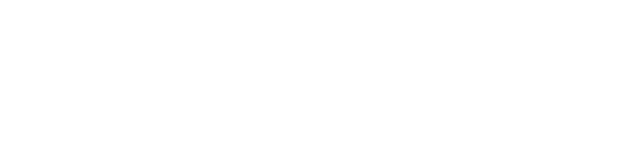
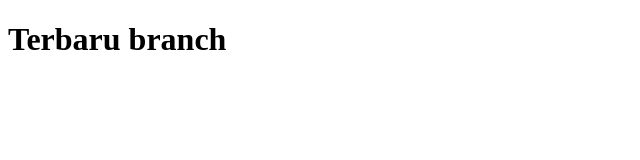
Before and after one commit to PeriHidayatDev/flutter_tugas-msib, a plain HTML site: page index.html in a window 1280 px wide. Shown: the whole page, without its empty margins (0-640 px from the left). Drawn offline with Linux system fonts and the light colour scheme.

Commit message:
branch new

```diff
--- a/index.html
+++ b/index.html
@@ -6,6 +6,6 @@
     <title>Menimplementasikan penggunaan branching</title>
 </head>
 <body>
-
+    <h1>Terbaru branch</h1>
 </body>
 </html>
```
